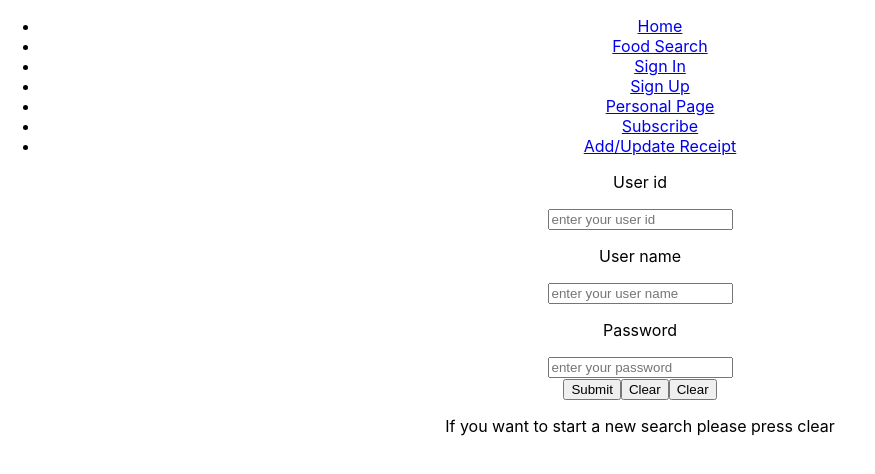
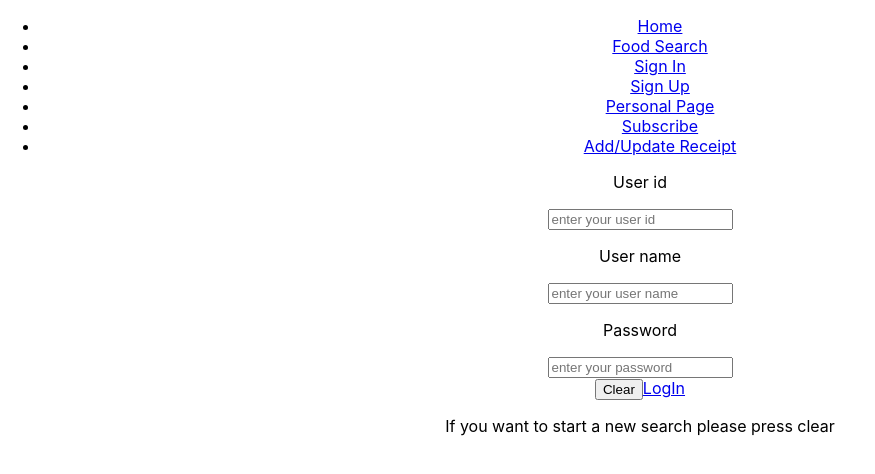
Before and after one commit to O-Sanni/Recipes_Website, a React (Create React App) app in the folder programmers-website/: page /signin in a window 1280 px wide. Shown: the top 474 px of the page, without its empty margins (0-875 px from the left). Built offline with nearby package versions, Linux system fonts and the light colour scheme.

Commit message:
working CRUD

```diff
--- a/programmers-website/src/components/PersonalPage.js
+++ b/programmers-website/src/components/PersonalPage.js
@@ -12,12 +12,11 @@ constructor(props){
         personalInfo:[]
     }
     this.removeRecipe=this.removeRecipe.bind(this);
-    this.removeAccount=this.removeAccount.bind(this);
 
 }
 async getUser(){
     try{
-  let user=await axios.get(`/my_recipes_book/v1/users/${this.props.match.params.id}`)
+  let user=await axios.get(`/my_recipes_book/v1/users/${this.props.id}`)
 this.setState({personalInfo:user.data})
 console.log(this.state.personalInfo)
 }
--- a/programmers-website/src/components/SignInPage.js
+++ b/programmers-website/src/components/SignInPage.js
@@ -33,7 +33,6 @@ getPassword(event){
 
 submitButtonHandler(event){
     event.preventDefault();
-    this.setState({search:true});
 }
 
 render(){
@@ -56,10 +55,10 @@ render(){
                         </div>
                     </div>
                     <div id="form-buttons-divs">
-                        <input id="submit-button-form" type="submit" />
+                        {/* <input id="submit-button-form" type="submit" /> */}
                          {/* clear button will clear the state, put values to initial state in order to do a new search */}
-                         <button id="clear-button-search-page" type="button" onClick={()=>{this.setState({searchTitle: "", searchCourse: false, searchBook: false, search: false})}}>Clear</button>
-                        <Button id="clear-button-search-page" type="button" onClick={()=>{this.setState({searchTitle: "", searchCourse: false, searchBook: false, search: false})}}>Clear</Button>
+                         <button id="clear-button-search-page" type="button" onClick={()=>{this.setState({userName: "",password: "",userId:"", search: false})}}>Clear</button>
+                         <Button size="sm" color="primary" tag={Link} to={"/personal/"} props>LogIn</Button>
                     </div>
                     <p className="job-display-p">If you want to start a new search please press clear</p>
                 </form>
```
